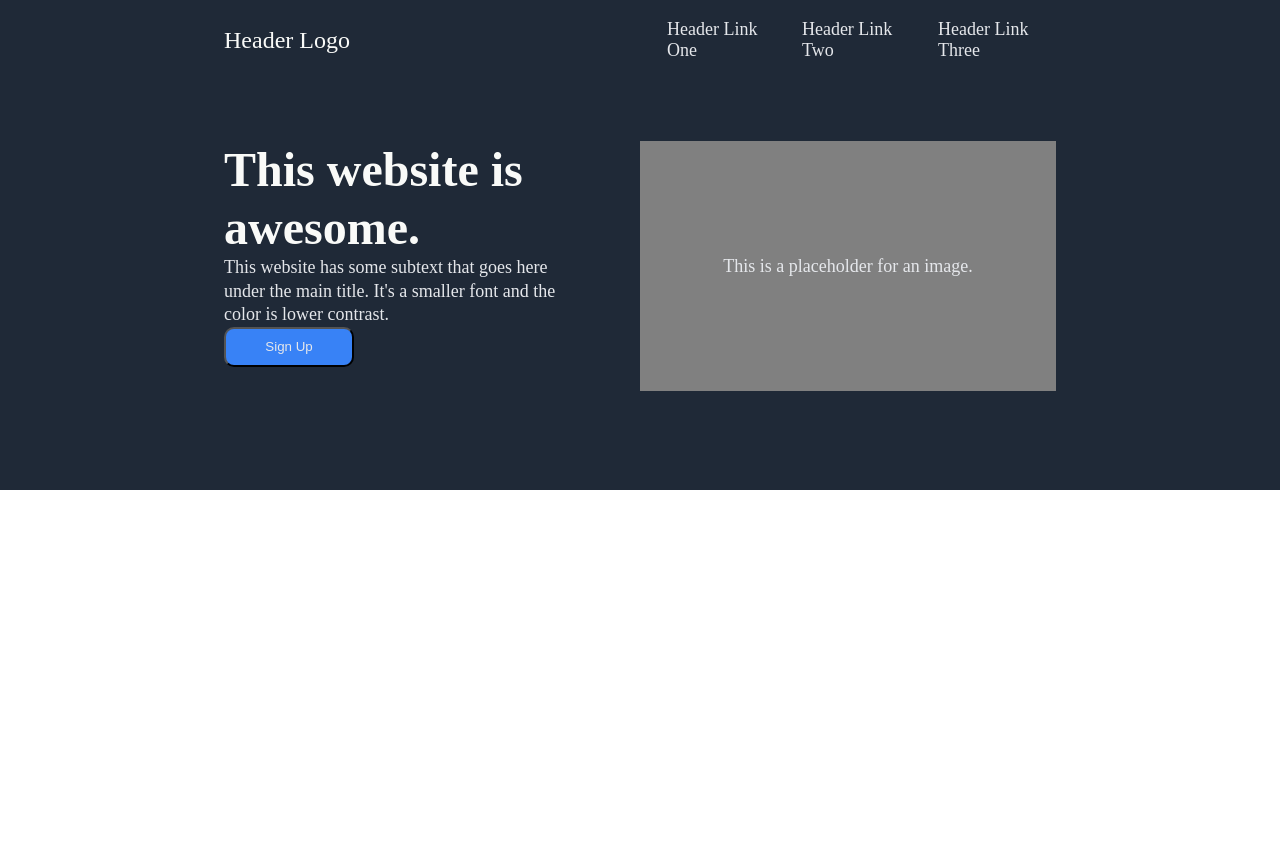
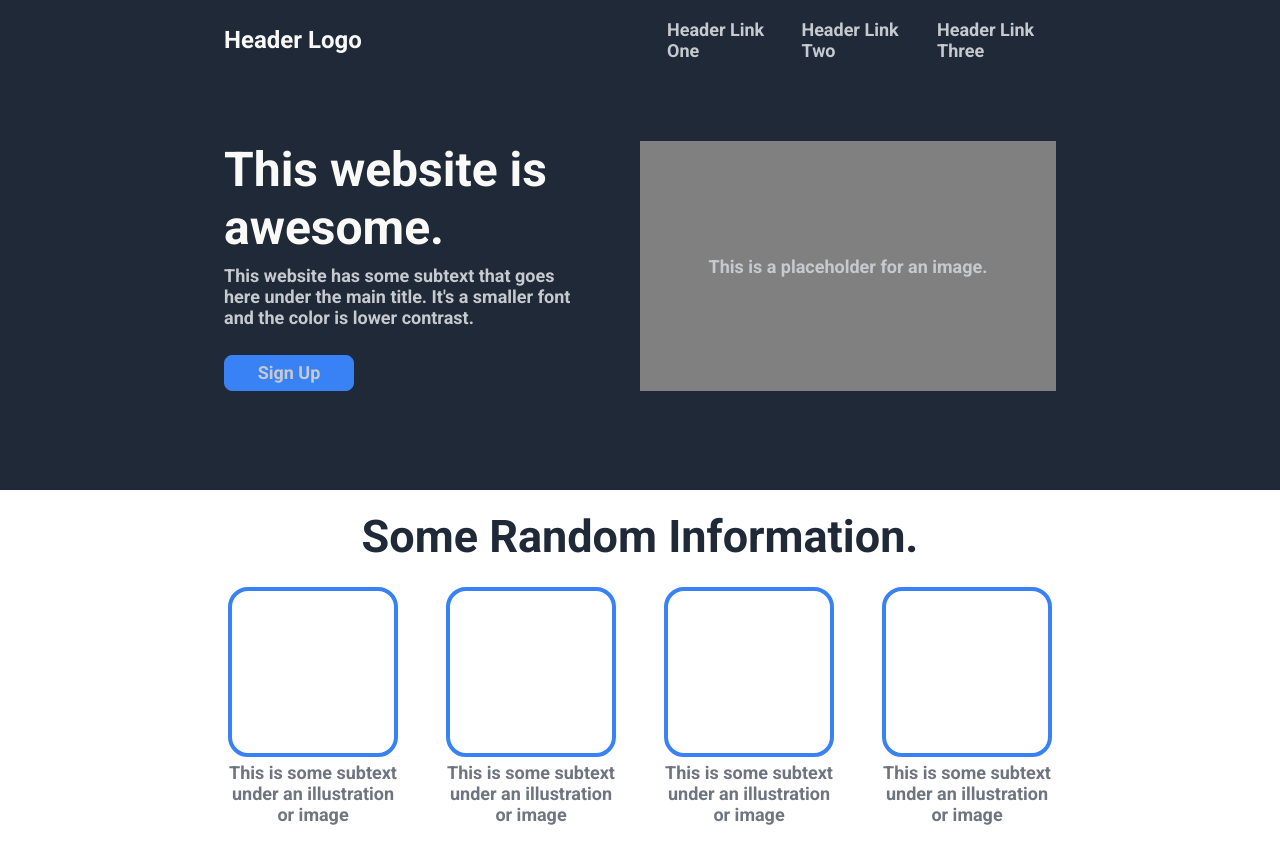
Before and after one commit to Maiker260/Landing_Page_Prj, a plain HTML site: page index.html in a window 1280 px wide. Before the commit the page ends 800 px from the top, so only its background shows below. Drawn offline with Linux system fonts and the light colour scheme.

Commit message:
Add CSS to the Info Section
Added the CSS to the Information Section.

```diff
--- a/index.css
+++ b/index.css
@@ -1,7 +1,7 @@
 :root {
     --bkg-lin: #1F2937;
     --hr-main: #F9FAF8;
-    --sec-col: #E5E7EB;
+    --sec-col: #c6c9ce;
     --btn-col: #3882F6;
 }
 
@@ -9,13 +9,20 @@
     margin: 0;
     padding: 0;
     box-sizing: border-box;
-    font-family:
+    font-family: 'Roboto', sans-serif;
 }
 
-.first-container {
+.container  {
     padding-left: 20em;
-    background-color: var(--bkg-lin) ;
     padding: 1.2em 14em;
+}
+
+.first, .main-content {
+    background-color: var(--bkg-lin);
+}
+
+.second {
+    background-color: white;
 }
 
 .top-bar {
@@ -42,13 +49,12 @@
     padding-left: 1.5em;
 }
 
-.nav-link li, .sec-text, .main-logo >p {
+.nav-link li, .sec-text, .main-logo > p, .pic-descrip {
 font-size: 18px;
 color: var(--sec-col);
 }
 
 .main-content {
-    background-color: var(--bkg-lin);
     display: flex;
     justify-content: center;
     align-content: center;
@@ -56,7 +62,7 @@ color: var(--sec-col);
     margin-bottom: 5em;
 }
 
-.main-subcontainer {
+.main-subcontain {
     padding-right: 3em;
     display: flex;
     flex-direction: column;
@@ -72,15 +78,20 @@ color: var(--sec-col);
 }
 
 .sec-text{
-    line-height: 1.3;
+    margin-top: 0.5em;
+    margin-bottom: 1.5em;
 }
 
 .btn {
     color: var(--sec-col);
     background-color: var(--btn-col);
+    border: 1px solid var(--btn-col);
     width: 130px;
-    height: 40px;
-    border-radius: 10px;
+    height: 50px;
+    border-radius: 8px;
+    font-size: 18px;
+    font-weight: bold;
+    padding-bottom: 2px;
 }
 
 .main-logo {
@@ -91,3 +102,39 @@ color: var(--sec-col);
     justify-content: center;
     align-items: center;
 }
+
+.info-contain {
+}
+
+.info-header {
+    font-size: 30px;
+    font-weight: bolder;
+    color: var(--bkg-lin);
+    text-align: center;
+}
+
+.ilust-contain {
+    display: flex;
+    justify-content: center;
+}
+
+.ilust-item {
+    display: flex;
+    flex-direction: column;
+    width: 170px;
+    margin: 1.5em;
+}
+
+.pic {
+    width: 170px;
+    height: 170px;
+    border: 4px solid var(--btn-col);
+    border-radius: 20px;
+    margin-bottom: 5px;
+}
+
+.pic-descrip {
+    text-align: center;
+    font-weight: bold;
+    color: #6f7580;
+}
--- a/index.html
+++ b/index.html
@@ -5,9 +5,12 @@
     <meta name="viewport" content="width=device-width, initial-scale=1.0">
     <title>Landing Page</title>
     <link href="./index.css" rel="stylesheet">
+    <link rel="preconnect" href="https://fonts.googleapis.com">
+    <link rel="preconnect" href="https://fonts.gstatic.com" crossorigin>
+    <link href="https://fonts.googleapis.com/css2?family=Roboto:wght@700&display=swap" rel="stylesheet">
 </head>
 <body>
-    <header class="first-container">
+    <main class="first container">
         <nav class="top-bar">
             <figure class="logo">Header Logo</figure>
             <ul class="nav-link">
@@ -16,8 +19,8 @@
                 <li>Header Link Three</li>
             </ul>
         </nav>
-        <main class="main-content">
-            <div class="main-subcontainer">
+        <section class="main-content">
+            <div class="main-subcontain">
                 <h1 class="main-title">This website is awesome.</h1>
                 <p class="sec-text">This website has some subtext that goes here under the main title. It's a smaller font and the color is lower contrast.</p>
                 <input type="button" class="btn" value="Sign Up" />
@@ -25,10 +28,32 @@
             <figure class="main-logo">
                 <p>This is a placeholder for an image.</p>
             </figure>
-        </main>
-    </header>
-    <section>
-
+        </section>
+    </main>
+    <section class="second container">
+        <article class="info-contain">
+            <div class="info-header">
+                <h2>Some Random Information.</h2>
+            </div>
+            <figure class="ilust-contain">
+                <div class="ilust-item">
+                    <div class="pic"></div>
+                    <p class="pic-descrip">This is some subtext under an illustration or image</p>
+                </div>
+                <div class="ilust-item">
+                    <div class="pic"></div>
+                    <p class="pic-descrip">This is some subtext under an illustration or image</p>
+                </div>
+                <div class="ilust-item">
+                    <div class="pic"></div>
+                    <p class="pic-descrip">This is some subtext under an illustration or image</p>
+                </div>
+                <div class="ilust-item">
+                    <div class="pic"></div>
+                    <p class="pic-descrip">This is some subtext under an illustration or image</p>
+                </div>
+            </figure>
+        </article>
     </section>
 </body>
 </html>
```
